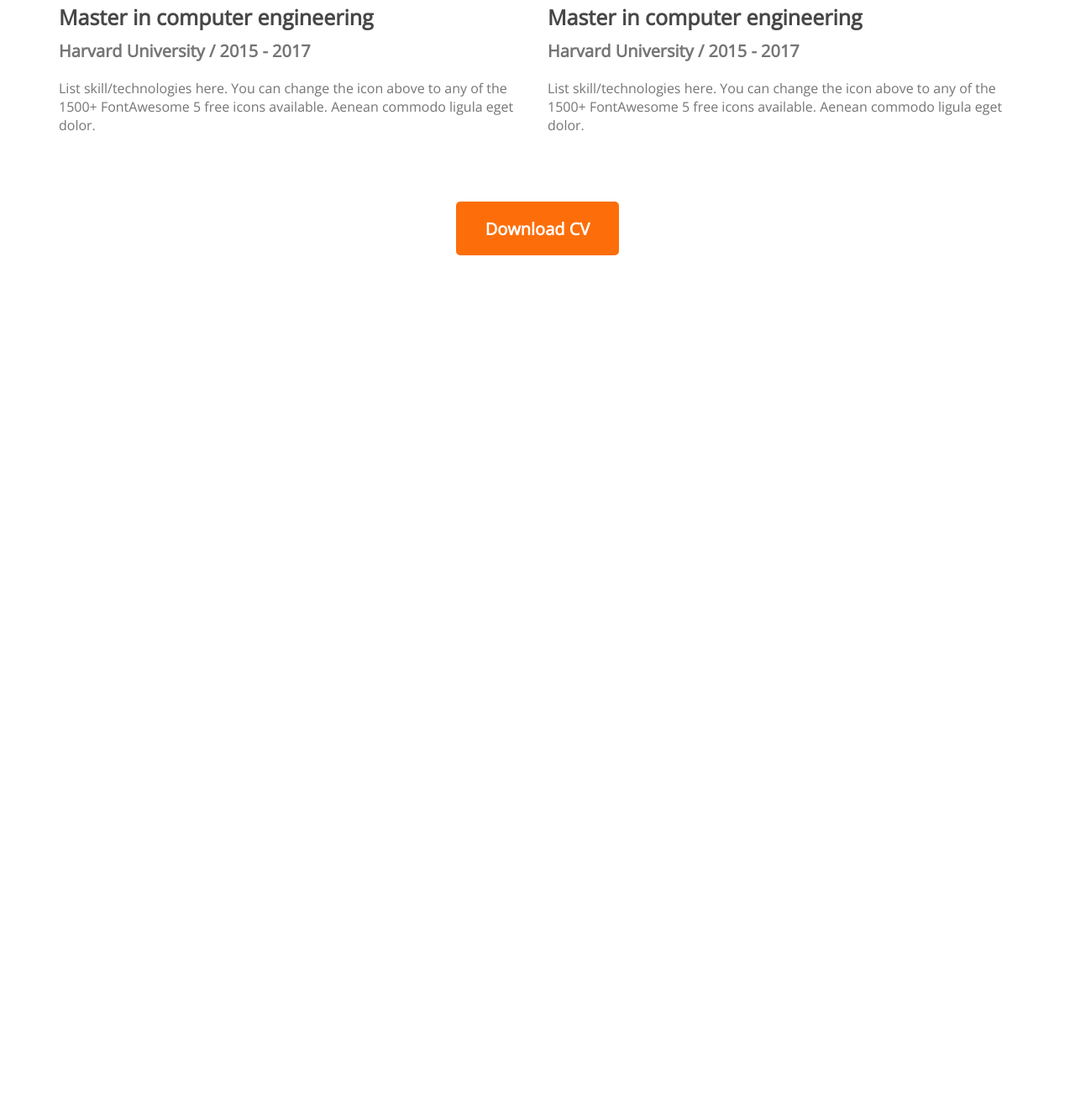
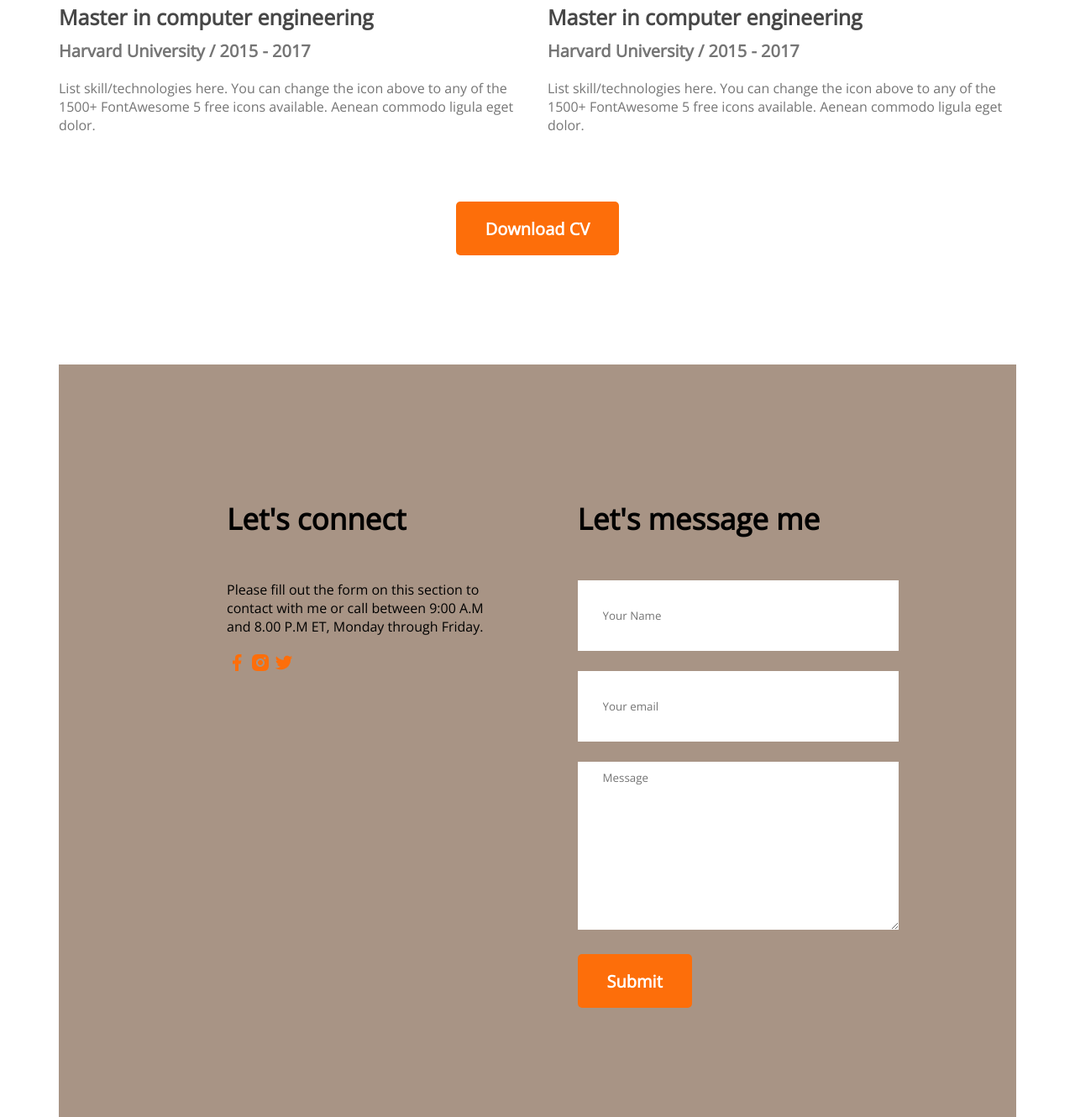
Before and after one commit to zebiburrahman/developer-portfolio, a plain HTML site: page index.html in a window 1280 px wide. Shown: the part 2818-4148 px from the top of the page at 84% size. Before the commit the page ends 3122 px from the top, so only its background shows below. Drawn offline with nearby package versions, Linux system fonts and the light colour scheme.

Commit message:
Final task

```diff
--- a/index.html
+++ b/index.html
@@ -158,7 +158,31 @@
                 <button class="btn-primary">Download CV</button>
             </div>
         </section>
-
+        <!-- contact section -->
+        <section class="contact">
+            <div>
+                <h3 class="section-title">Let's connect</h3>
+                <p class="info-details">Please fill out the form on this section to contact with me or call between 9:00 A.M and 8.00 P.M ET, Monday through Friday.</p>
+                <a href="">
+                    <img src="images/icons/facebook.png" alt="">
+                </a>
+                <a href="">
+                    <img src="images/icons/insta.png" alt="">
+                </a>
+                <a href="">
+                    <img src="images/icons/twitter.png" alt="">
+                </a>
+            </div>
+            <div>
+                <h3 class="section-title">Let's message me </h3>
+                <form action="">
+                    <input type="text" name="" id="" placeholder="Your Name">
+                    <input type="email" name="" id="" placeholder="Your email">
+                    <textarea name="" id="" cols="30" rows="10" placeholder="Message"></textarea>
+                    <input class="btn-primary" type="submit" value="Submit">
+                </form>
+            </div>
+        </section>
     </main>
     <footer>
 
--- a/styles/portfolio.css
+++ b/styles/portfolio.css
@@ -182,3 +182,28 @@ h3 {
     margin-top: 50px;
     text-align: center;
 }
+/* contact styles */
+.contact{
+    display: flex;
+    gap: 100px;
+    background: #a89485;
+    padding: 130px 200px;
+}
+.contact .section-title{
+    text-align: left;
+}
+.contact input[type="text"], input[type="email"], textarea{
+    margin-bottom: 24px;
+    border: 0;
+    width: 100%;
+    padding: 10px 30px;
+}
+input{
+    height: 64px;
+}
+.contact a{
+    text-decoration: none;
+}
+.info-details{
+    padding-bottom: 20px;
+}
```
